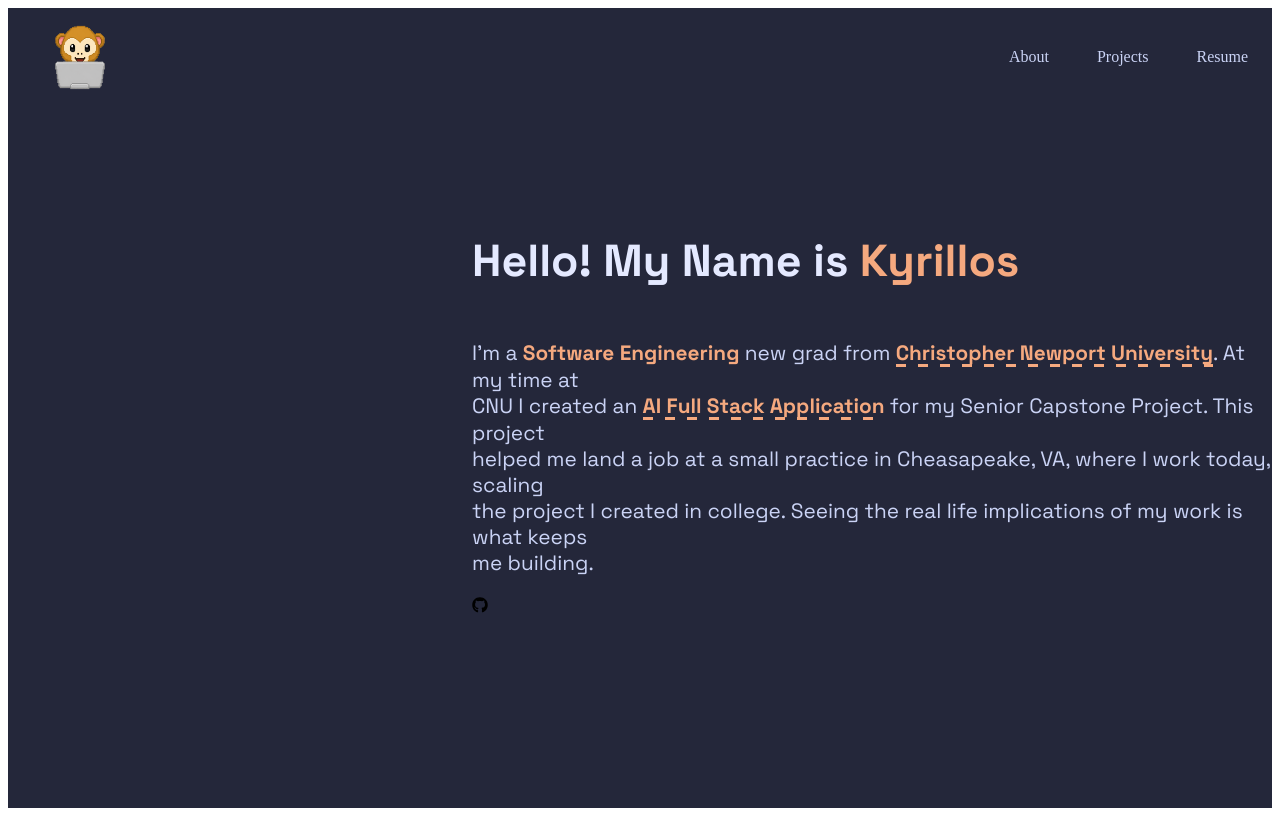
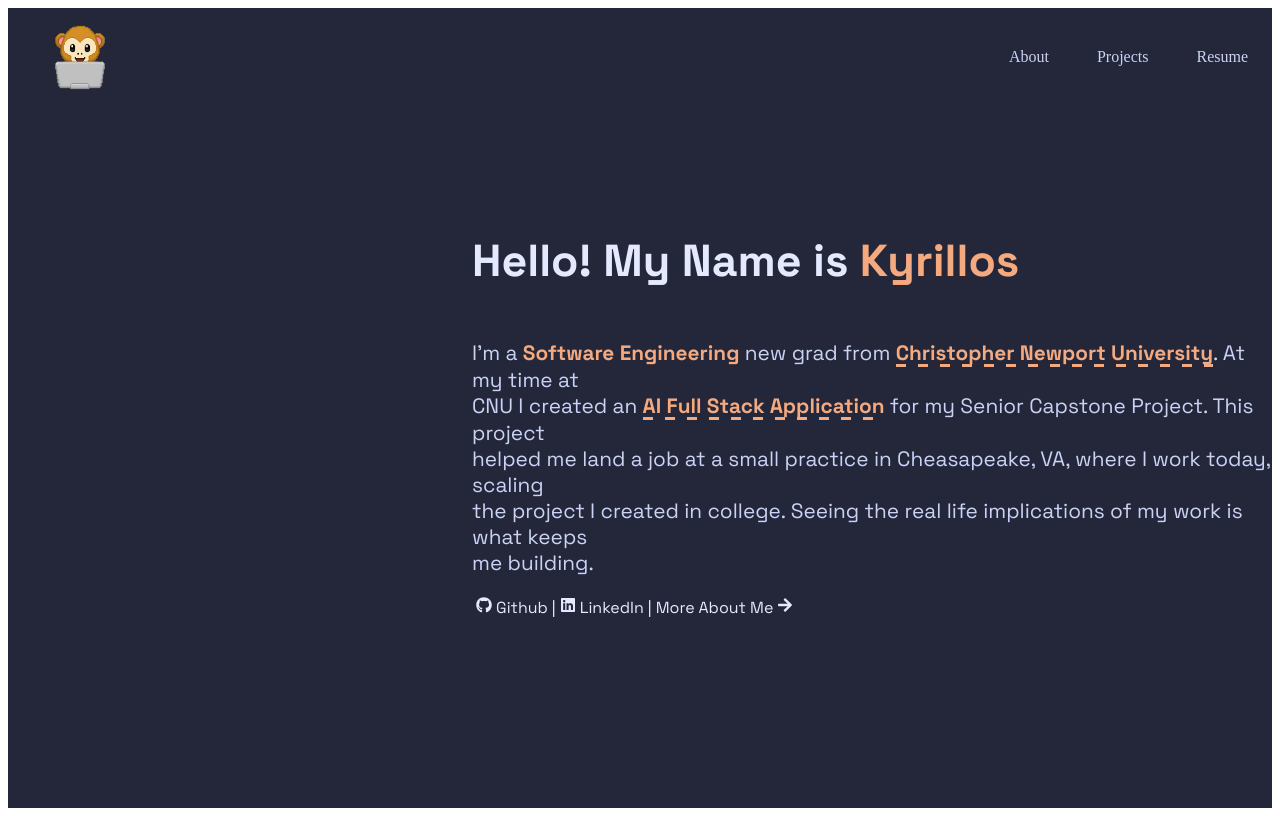
Before and after one commit to gyrillos/kyrillos.dev, a React (Vite) app in the folder client/: page / in a window 1280 px wide. Built offline with nearby package versions, Linux system fonts and the light colour scheme.

Commit message:
Continued working will get more done over the weekend

```diff
--- a/client/src/Welcome/Welcome.css
+++ b/client/src/Welcome/Welcome.css
@@ -4,6 +4,7 @@
     display: flex;
     flex-direction: column;
     font-family: "Space Grotesk", sans-serif;
+    color: #e4e9ff;
 }
 
 .Header {
@@ -42,3 +43,27 @@
     color: #24273A;
     background-color: #F5A97F;
 }
+
+.Socials {
+    display: flex;
+    flex-direction: row;
+}
+
+.Social {
+    cursor: pointer;
+    padding-left: .25rem;
+    padding-right: .25rem;
+}
+
+.Social:hover {
+    color: #F5A97F;
+}
+
+.Arrow {
+    padding-left: .25rem;
+    transition: transform 0.9s ease;
+}
+
+.Social:Hover .Arrow{
+    padding-left: .5rem;
+}
--- a/client/src/Welcome/Welcome.jsx
+++ b/client/src/Welcome/Welcome.jsx
@@ -1,8 +1,9 @@
 import "./Welcome.css"
-import {FaGithub, FaLinkedin} from "react-icons/fa";
+import {FaGithub, FaLinkedin, FaArrowRight} from "react-icons/fa";
 
 function Welcome() {
     return(
+        <>
         <div className="Welcome">
             <h1 className="Header">Hello! My Name is <strong className="Header-emphasis">Kyrillos</strong></h1>
             <p className="Summary">I'm a <strong className="Header-emphasis">Software Engineering</strong> new grad from <strong className="Header-emphasis-link">Christopher Newport University</strong>. At my time at <br></br>
@@ -11,8 +12,9 @@ function Welcome() {
                 the project I created in college. Seeing the real life implications of my work is what keeps<br></br>
                 me building.
             </p>
-            <div className="Socials"><FaGithub/></div>
+            <div className="Socials"><div className="Social"><FaGithub/> Github</div> | <div className="Social"><FaLinkedin/> LinkedIn </div> | <div className="Social">More About Me<FaArrowRight className="Arrow"/></div></div>
         </div>
+        </>
     );
 }
 
```
